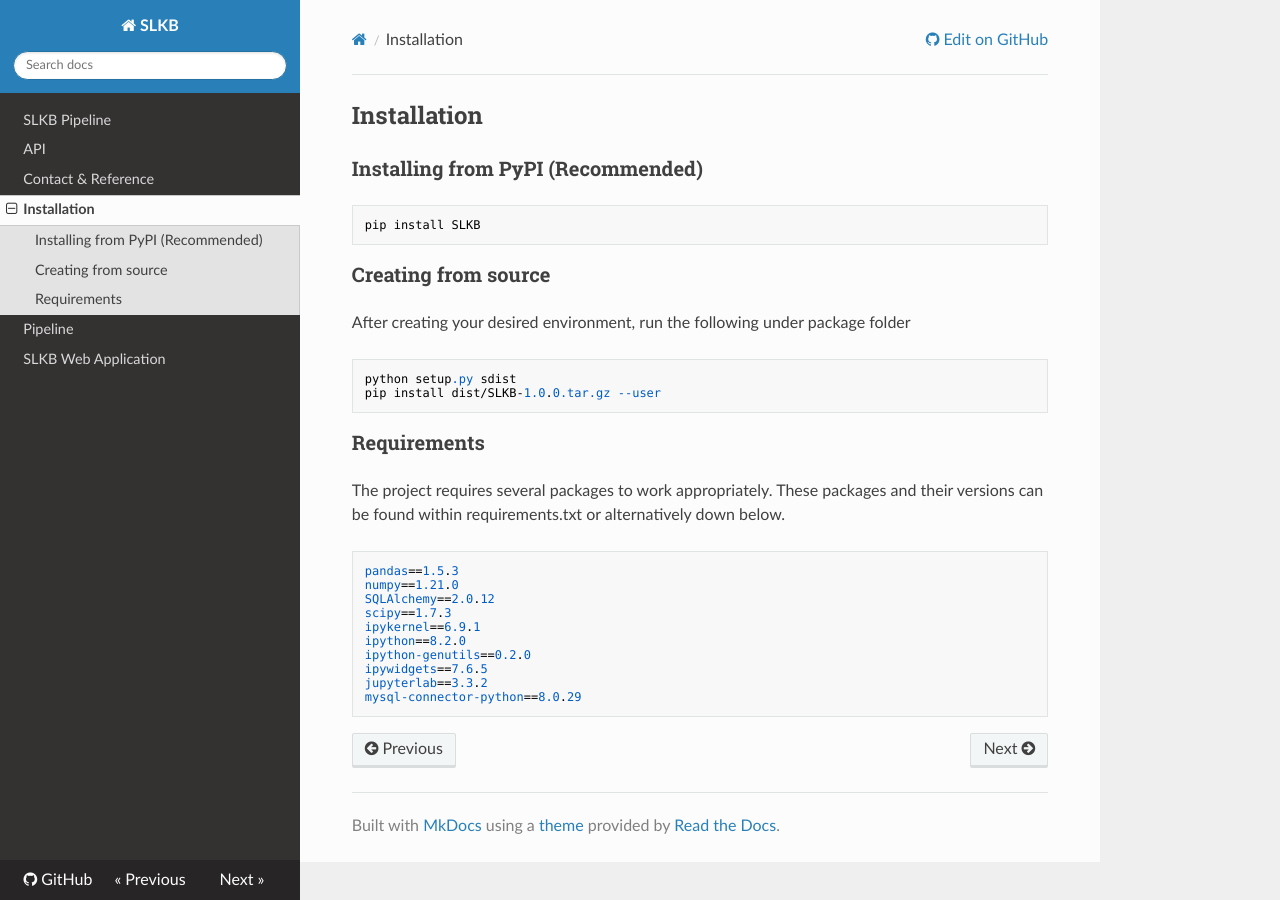
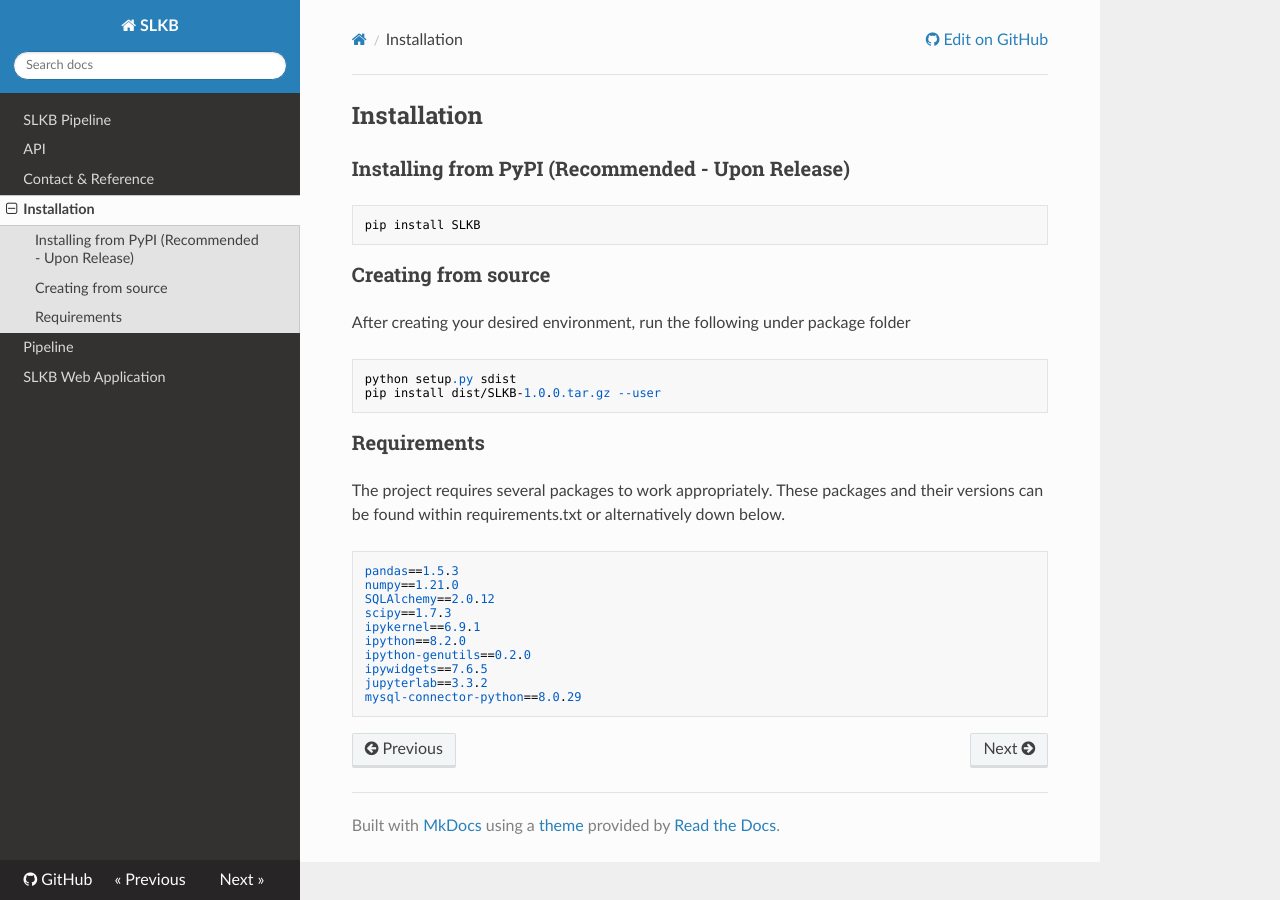
Before and after one commit to BirkanGokbag/SLKB-Analysis-Pipeline, an MkDocs documentation site: the page built from docs/installation.md, in a window 1280 px wide. Built offline with MkDocs 1.6.1, drawn with Linux system fonts in a browser that asks for light colours; nearby versions of some CDN libraries.

Commit message:
change to documentation

````diff
--- a/docs/installation.md
+++ b/docs/installation.md
@@ -1,6 +1,6 @@
 ## Installation
 
-### Installing from PyPI (Recommended)
+### Installing from PyPI (Recommended - Upon Release)
 
 ```
 pip install SLKB
````
